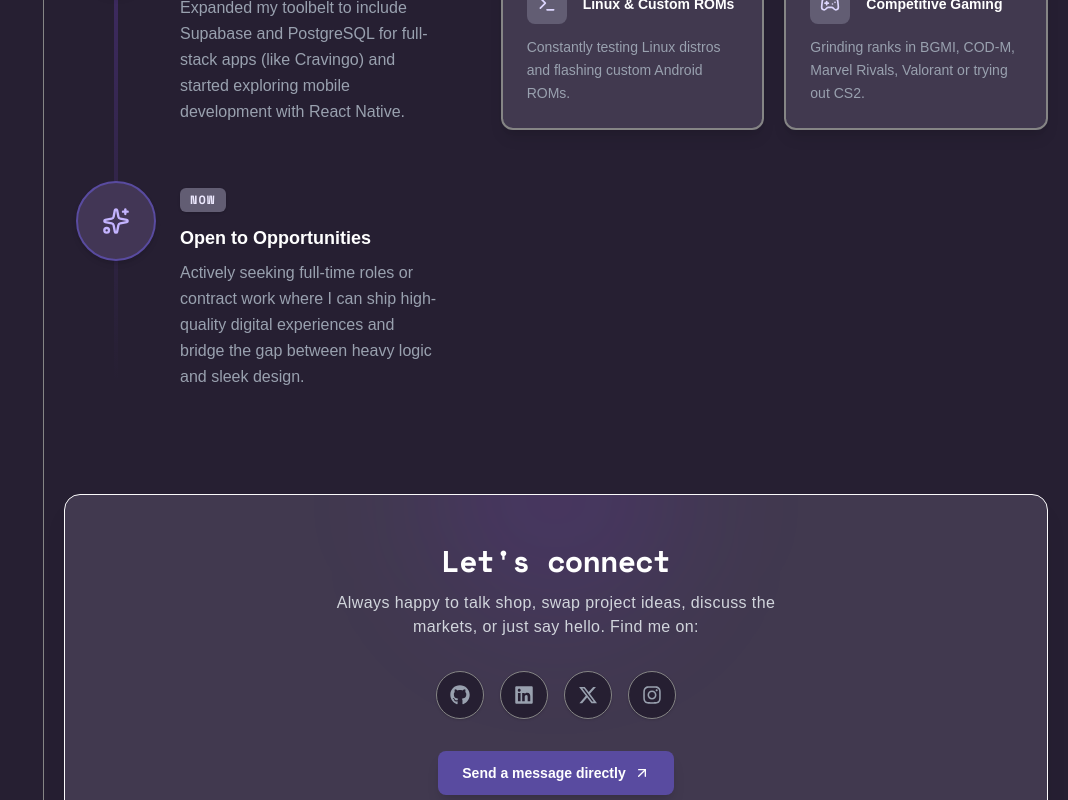
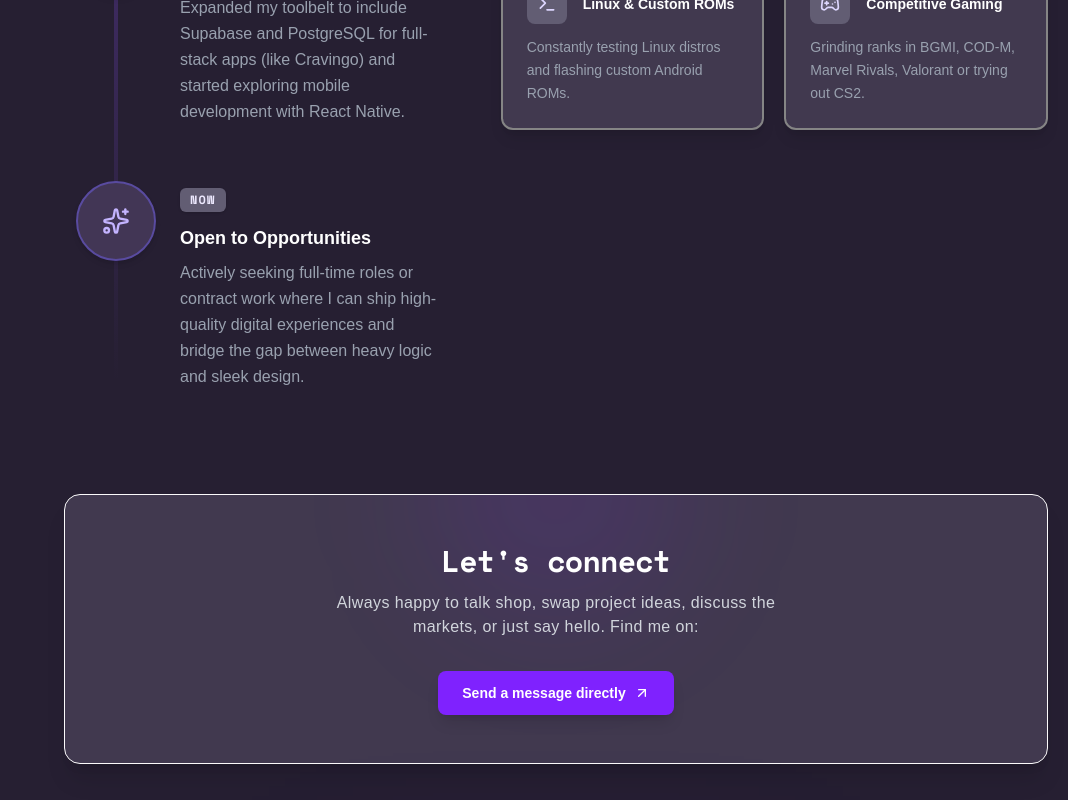
Before and after one commit to Hrushikeshj26/Portfolio, a React app: page /about in a window 1280 px wide. Shown: the part 1152-1952 px from the top of the page, without its empty margins (212-1280 px from the left). Built offline with nearby package versions, Linux system fonts and the light colour scheme; the HTML template or start-up script is replaced by a standard one; a web font is replaced by a local one.

Commit message:
UI/UX improved

```diff
--- a/package.json
+++ b/package.json
@@ -12,6 +12,7 @@
   "dependencies": {
     "@tailwindcss/vite": "^4.3.1",
     "framer-motion": "^12.42.0",
+    "lenis": "^1.3.25",
     "lucide-react": "^1.21.0",
     "react": "^19.2.7",
     "react-dom": "^19.2.7",
--- a/src/App.jsx
+++ b/src/App.jsx
@@ -1,4 +1,7 @@
-import { BrowserRouter as Router, Routes, Route, Navigate } from 'react-router-dom';
+import { BrowserRouter as Router, Routes, Route, Navigate, useLocation } from 'react-router-dom';
+import { motion, AnimatePresence } from 'framer-motion';
+
+import SmoothScroll from './components/SmoothScroll';
 import Sidebar from './components/Sidebar';
 import Footer from './components/Footer';
 import Home from './pages/Home';
@@ -6,25 +9,54 @@ import About from './pages/About';
 import Projects from './pages/Projects';
 import Contact from './pages/Contact';
 
+const PageWrapper = ({ children }) => {
+  return (
+    <motion.div
+      initial={{ opacity: 0, y: 15 }}
+      animate={{ opacity: 1, y: 0 }}
+      exit={{ opacity: 0, y: -15 }}
+      transition={{ duration: 0.4, ease: "easeOut" }}
+      className="w-full"
+    >
+      {children}
+    </motion.div>
+  );
+};
+
+const AnimatedRoutes = () => {
+  const location = useLocation();
+
+  return (
+    <AnimatePresence mode="wait" onExitComplete={() => window.scrollTo(0, 0)}>
+      <Routes location={location} key={location.pathname}>
+        <Route path="/" element={<PageWrapper><Home /></PageWrapper>} />
+        <Route path="/about" element={<PageWrapper><About /></PageWrapper>} />
+        <Route path="/projects" element={<PageWrapper><Projects /></PageWrapper>} />
+        <Route path="/contact" element={<PageWrapper><Contact /></PageWrapper>} />
+        <Route path="*" element={<Navigate to="/" replace />} />
+      </Routes>
+    </AnimatePresence>
+  );
+};
+
 function App() {
   return (
+    <SmoothScroll>
       <Router>
-      <div className="flex bg-main text-gray-300 font-google">
+        <div className="flex min-h-screen bg-main text-gray-300 font-google overflow-x-hidden selection:bg-violet-500/30">
+
           <Sidebar />
 
-        <main className="flex-2 overflow-y-auto flex flex-col pt-16 md:pt-0">
-          <Routes>
-            <Route path="/" element={<Home />} />
-            <Route path="/about" element={<About />} />
-            <Route path="/projects" element={<Projects />} />
-            <Route path="/contact" element={<Contact />} />
-            <Route path="*" element={<Navigate to="/" replace />} />
-          </Routes>
+          <main className="flex-1 flex flex-col pt-16 md:pt-0 md:ml-64 min-w-0">
+            <div className="flex-1">
+              <AnimatedRoutes />
+            </div>
             <Footer />
           </main>
 
         </div>
       </Router>
+    </SmoothScroll>
   );
 }
 
--- a/src/components/Footer.jsx
+++ b/src/components/Footer.jsx
@@ -38,7 +38,7 @@ const Footer = () => {
 
   return (
     <footer className="relative mt-20 pb-8 pt-12">
-      <div className="absolute top-0 left-1/2 -translate-x-1/2 w-full max-w-6xl h-[2px] bg-linear-to-r from-transparent via-violet-500 to-transparent" />
+      <div className="absolute top-0 left-1/2 -translate-x-1/2 w-full max-w-6xl h-0.5 bg-linear-to-r from-transparent via-violet-500 to-transparent" />
 
       <div className="absolute top-0 left-1/2 -translate-x-1/2 w-full max-w-lg h-24 bg-violet-600/5 blur-[80px] pointer-events-none" />
 
--- a/src/components/Sidebar.jsx
+++ b/src/components/Sidebar.jsx
@@ -36,7 +36,7 @@ const Sidebar = () => {
   return (
     <>
       {/* --- Mobile Top Header (Glassmorphism) --- */}
-      <div className="md:hidden fixed top-0 left-0 right-0 h-16 bg-main/80 backdrop-blur-md border-b border-subtle flex items-center justify-between px-6 z-40 shadow-sm">
+      <div className="md:hidden fixed top-0 left-0 right-0 h-16 bg-main/80 backdrop-blur-xl border-b border-subtle flex items-center justify-between px-6 z-40 shadow-sm">
         <div className="font-spacemono">
           <Link to='/' className="text-xl font-bold text-white flex items-baseline tracking-tight">
             hrushij<span className="text-violet-500">.dev</span>
@@ -67,7 +67,7 @@ const Sidebar = () => {
       {/* --- Sidebar Drawer (Desktop & Mobile) --- */}
       <div
         className={`
-          fixed md:relative top-0 left-0 w-64 min-h-screen bg-main border-r border-subtle flex flex-col justify-between py-8 z-50
+          fixed top-0 left-0 w-64 h-screen bg-main border-r border-subtle flex flex-col justify-between py-8 z-50
           transition-transform duration-500 cubic-bezier(0.16, 1, 0.3, 1)
           ${isOpen ? 'translate-x-0 shadow-2xl' : '-translate-x-full'}
           md:translate-x-0 md:shadow-none
--- /dev/null
+++ b/src/components/SmoothScroll.jsx
@@ -0,0 +1,11 @@
+import { ReactLenis } from 'lenis/react';
+
+const SmoothScroll = ({ children }) => {
+  return (
+    <ReactLenis root options={{ lerp: 0.1, duration: 1.5, smoothWheel: true }}>
+      {children}
+    </ReactLenis>
+  );
+};
+
+export default SmoothScroll;
--- a/src/index.css
+++ b/src/index.css
@@ -28,7 +28,7 @@
 
 
   /* --- Buttons --- */
-  .bg-btn { background-color: #594ba0; }
-  .hover\:bg-btn-hover:hover { background-color: #5948b1; }
+  .bg-btn { background-color: var(--color-violet-600) }
+  .hover\:bg-btn-hover:hover { background-color: var(--color-violet-700) }
   .text-btn { color: var(--color-white); }
 }
--- a/src/pages/About.jsx
+++ b/src/pages/About.jsx
@@ -81,33 +81,6 @@ const focusAreas = [
 const beyondCoding = [
   { title: "Linux & Custom ROMs", icon: Terminal, blurb: "Constantly testing Linux distros and flashing custom Android ROMs." },
   { title: "Competitive Gaming", icon: Gamepad2, blurb: "Grinding ranks in BGMI, COD-M, Marvel Rivals, Valorant or trying out CS2." },
-];
-
-const socialLinks = [
-  {
-    name: "GitHub",
-    href: "https://github.com/Hrushikeshj26",
-    icon: FaGithub,
-    hover: "hover:text-white hover:bg-white/10 hover:shadow-[0_0_15px_rgba(255,255,255,0.2)]",
-  },
-  {
-    name: "LinkedIn",
-    href: "https://www.linkedin.com/in/hrushikeshj26/",
-    icon: FaLinkedin,
-    hover: "hover:text-sky-400 hover:bg-sky-500/10 hover:shadow-[0_0_15px_rgba(14,165,233,0.3)]",
-  },
-  {
-    name: "X (Twitter)",
-    href: "https://x.com/hrushimj?s=11",
-    icon: FaXTwitter,
-    hover: "hover:text-white hover:bg-white/10 hover:shadow-[0_0_15px_rgba(255,255,255,0.2)]",
-  },
-  {
-    name: "Instagram",
-    href: "https://instagram.com/your-username",
-    icon: FaInstagram,
-    hover: "hover:text-fuchsia-400 hover:bg-fuchsia-500/10 hover:shadow-[0_0_15px_rgba(217,70,239,0.3)]",
-  },
 ];
 
 const About = () => {
@@ -258,23 +231,6 @@ const About = () => {
                 Always happy to talk shop, swap project ideas, discuss the markets, or just say hello. Find me on:
               </p>
 
-              <div className="flex items-center justify-center gap-4 mb-8">
-                {socialLinks.map(({ name, href, icon: Icon, hover }) => (
-                  <motion.a
-                    key={name}
-                    href={href}
-                    target="_blank"
-                    rel="noopener noreferrer"
-                    aria-label={name}
-                    whileHover={{ scale: 1.1, y: -4 }}
-                    whileTap={{ scale: 0.95 }}
-                    className={`flex items-center justify-center w-12 h-12 rounded-full bg-main border border-subtle text-gray-400 transition-colors duration-300 shadow-sm ${hover}`}
-                  >
-                    <Icon size={20} />
-                  </motion.a>
-                ))}
-              </div>
-
               <motion.a
                 whileHover={{ scale: 1.05 }}
                 whileTap={{ scale: 0.95 }}
--- a/src/pages/Contact.jsx
+++ b/src/pages/Contact.jsx
@@ -193,26 +193,6 @@ const Contact = () => {
               </div>
             </div>
           </div>
-          <div className="bg-card2 border border-zinc-500 rounded-2xl p-8 shadow-lg">
-            <h3 className="text-white font-bold text-lg mb-6 font-spacemono tracking-tight">
-              Connect
-            </h3>
-            <div className="flex flex-wrap gap-4">
-              {socialLinks.map(({ name, href, icon: Icon, hover }) => (
-                <motion.a
-                  key={name}
-                  whileHover={{ y: -4, scale: 1.05 }}
-                  whileTap={{ scale: 0.95 }}
-                  href={href}
-                  target="_blank"
-                  rel="noopener noreferrer"
-                  className={`flex items-center justify-center w-12 h-12 rounded-full bg-card border-2 border-zinc-500 text-gray-300 transition-all ${hover}`}
-                >
-                  <Icon size={20} />
-                </motion.a>
-              ))}
-            </div>
-          </div>
         </motion.div>
       </div>
     </div>
```
Also changed, not shown: 1 other file (tests, documents, lock files or other folders). Lines whose indentation alone changed are shown as unchanged.
